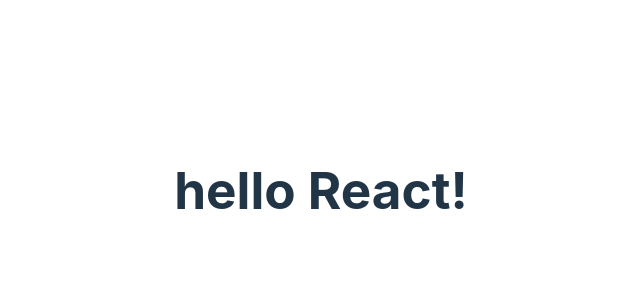
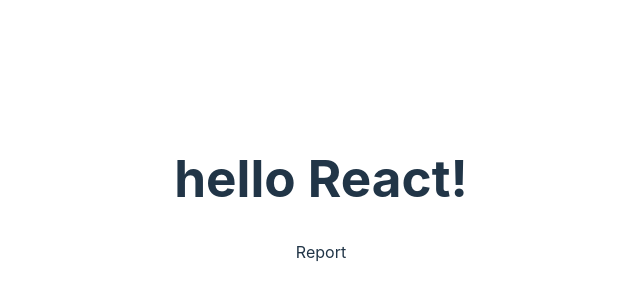
Before and after one commit to ahiru401066/React_kakeibo, a React (Vite) app in the folder udemy-household-app/: page /report in a window 1280 px wide. Shown: the part 210-510 px from the top of the page, without its empty margins (319-959 px from the left). Built offline with nearby package versions, Linux system fonts and the light colour scheme.

Commit message:
基本ページ完了

```diff
--- a/udemy-household-app/package.json
+++ b/udemy-household-app/package.json
@@ -11,7 +11,8 @@
   },
   "dependencies": {
     "react": "^18.3.1",
-    "react-dom": "^18.3.1"
+    "react-dom": "^18.3.1",
+    "react-router-dom": "^7.0.2"
   },
   "devDependencies": {
     "@eslint/js": "^9.15.0",
--- a/udemy-household-app/src/App.tsx
+++ b/udemy-household-app/src/App.tsx
@@ -1,13 +1,25 @@
 import { useState } from 'react'
 import reactLogo from './assets/react.svg'
 import viteLogo from '/vite.svg'
+
 import './App.css'
+import { Route, BrowserRouter as Router, Routes } from 'react-router-dom';
+import Home from './pages/Home';
+import Report from './pages/Report';
+import NoMatch from './pages/NoMatch';
 
 function App() {
 
   return (
     <>
         <h1>hello React!</h1>
+        <Router>
+          <Routes>
+            <Route path="/" element={<Home />}/>
+            <Route path="/report" element={<Report />}/>
+            <Route path="/*" element={<NoMatch />}/>
+          </Routes>
+        </Router>
     </>
   )
 }
--- /dev/null
+++ b/udemy-household-app/src/pages/Home.tsx
@@ -0,0 +1,9 @@
+import React from 'react'
+
+const Home = () => {
+  return (
+    <div>Home</div>
+  )
+}
+
+export default Home
--- /dev/null
+++ b/udemy-household-app/src/pages/NoMatch.tsx
@@ -0,0 +1,9 @@
+import React from 'react'
+
+const NoMatch = () => {
+  return (
+    <div>NoMatch</div>
+  )
+}
+
+export default NoMatch
--- /dev/null
+++ b/udemy-household-app/src/pages/Report.tsx
@@ -0,0 +1,9 @@
+import React from 'react'
+
+const Report = () => {
+  return (
+    <div>Report</div>
+  )
+}
+
+export default Report
```
Also changed, not shown: 1 other file (tests, documents, lock files or other folders).
